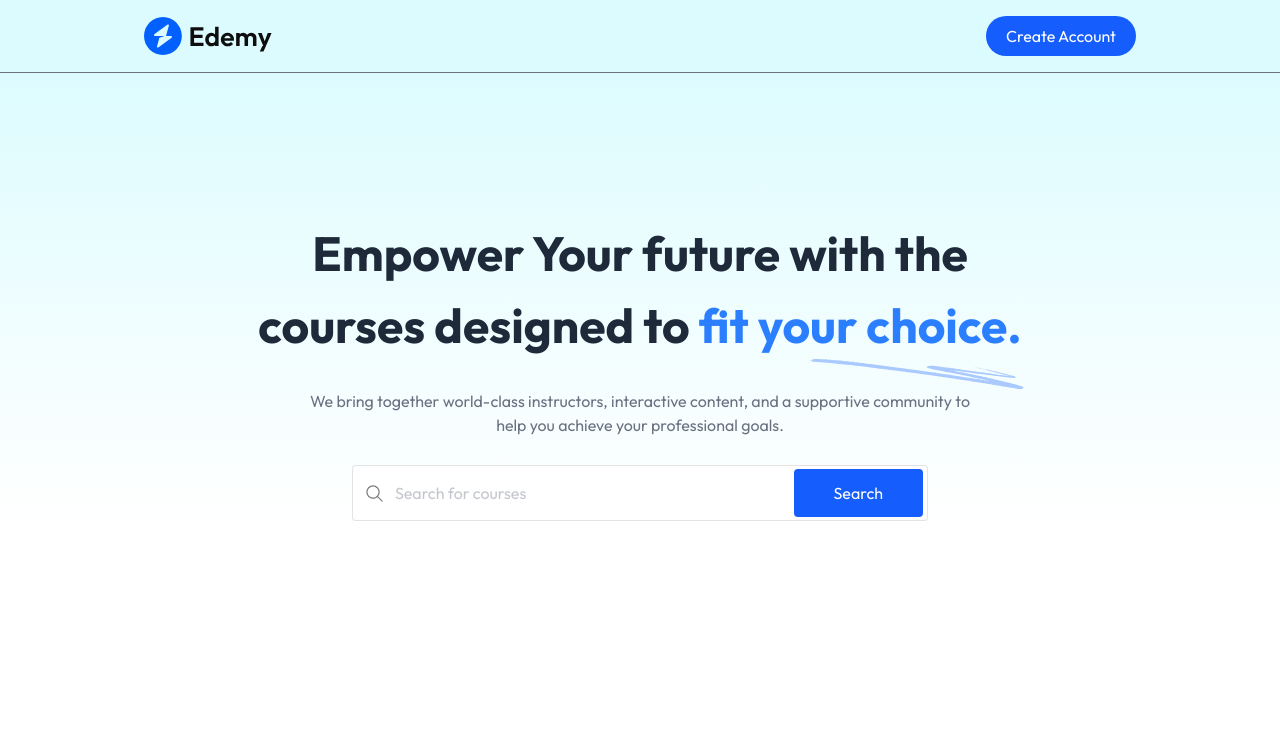
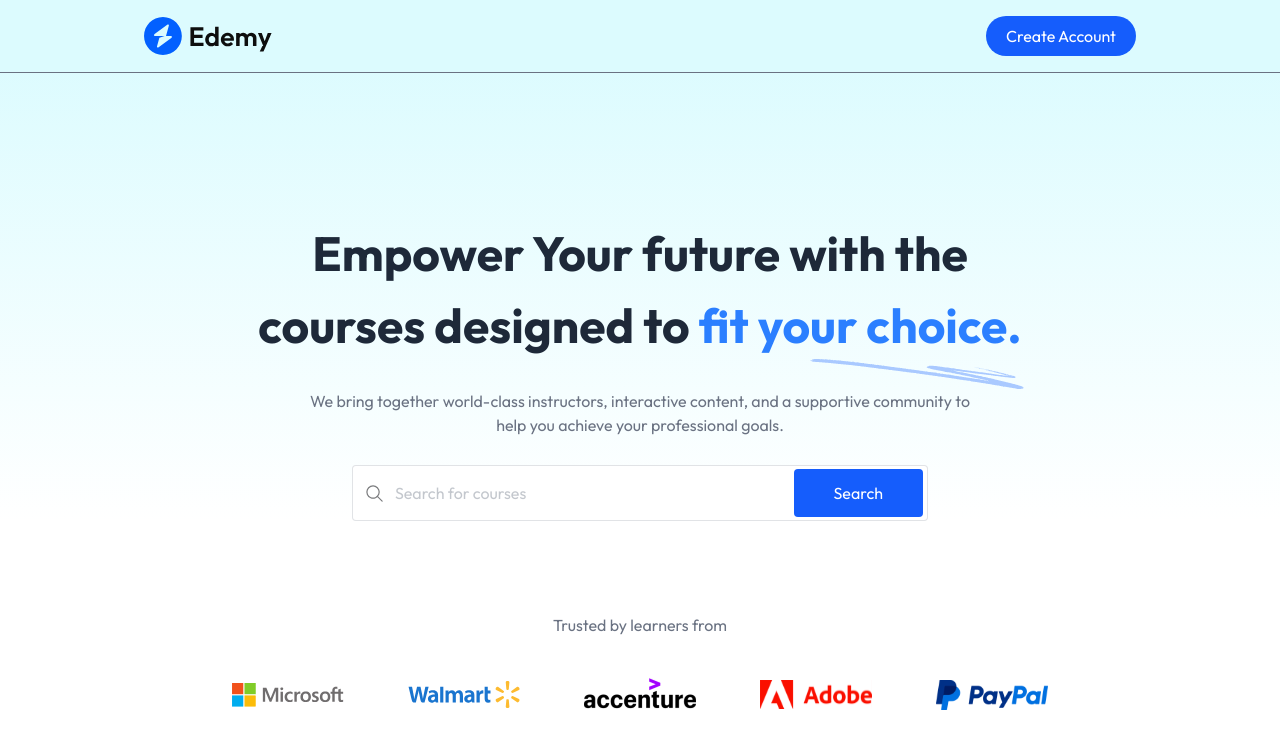
Before and after one commit to coder-ariful/P-LMS-Y, a React (Vite) app: page / in a window 1280 px wide. Shown: the top 748 px of the page. Built offline with nearby package versions, Linux system fonts and the light colour scheme; no server answers.

Commit message:
companies components work is done now

```diff
--- a/src/components/students/Companies.jsx
+++ b/src/components/students/Companies.jsx
@@ -1,9 +1,17 @@
 import React from 'react';
+import { assets } from '../../assets/asset/assets';
 
 const Companies = () => {
     return (
-        <div>
-            Companies
+        <div className='pt-16'>
+            <p className='text-base text-gray-500'>Trusted by learners from</p>
+            <div className='flex flex-wrap items-center justify-center gap-6 md:gap-16 mt-5 md:mt-10'>
+                <img src={assets.microsoft_logo} alt="Microsoft_Logo" className='w-20 md:w-28'/>
+                <img src={assets.walmart_logo} alt="Walmart_Logo" className='w-20 md:w-28'/>
+                <img src={assets.accenture_logo} alt="Accenture_Logo" className='w-20 md:w-28'/>
+                <img src={assets.adobe_logo} alt="Adobe_Logo" className='w-20 md:w-28'/>
+                <img src={assets.paypal_logo} alt="Paypal_Logo" className='w-20 md:w-28'/>
+            </div>
         </div>
     );
 };
--- a/src/pages/students/Home.jsx
+++ b/src/pages/students/Home.jsx
@@ -1,10 +1,12 @@
 import React from 'react';
 import Hero from '../../components/students/Hero';
+import Companies from '../../components/students/Companies';
 
 const Home = () => {
     return (
         <div className='flex flex-col items-center space-y-7 text-center'>
             <Hero></Hero>
+            <Companies />
         </div>
     );
 };
```
